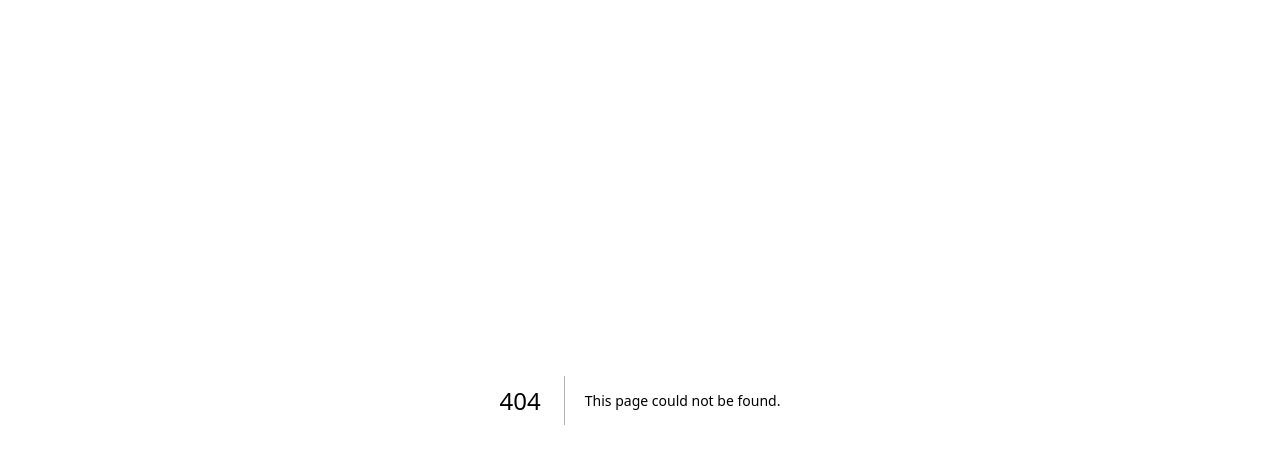
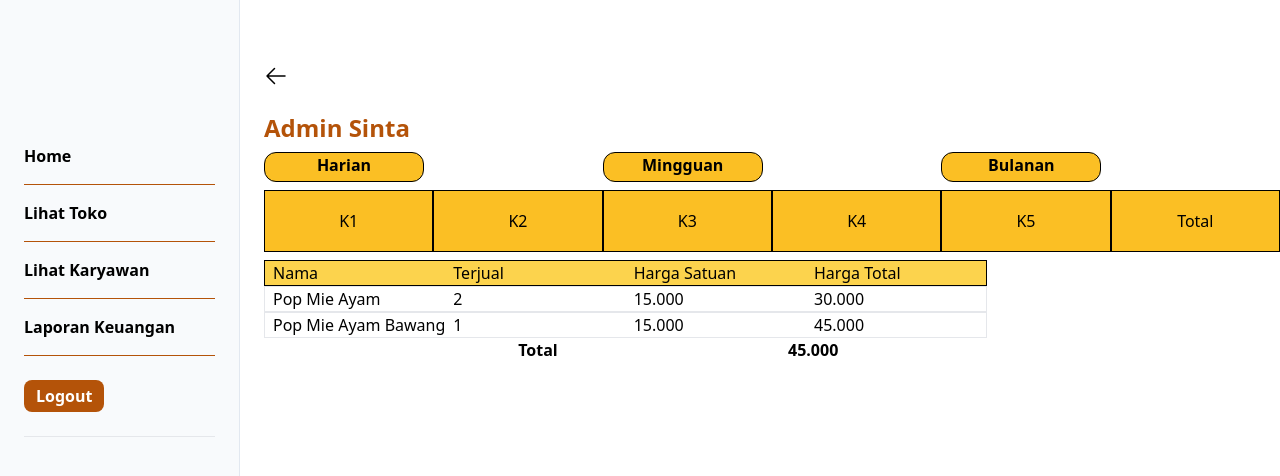
Before and after one commit to MonicaDavita/sinta-store-next, a Next.js app: page /laporan-keuangan in a window 1280 px wide. Before the commit this address had no page. Shown: the top 476 px of the page. Built offline with nearby package versions, Linux system fonts and the light colour scheme.

Commit message:
adding laporan keuangan & fixing modal

```diff
--- a/pages/components/modalIyaTidak.js
+++ b/pages/components/modalIyaTidak.js
@@ -15,9 +15,9 @@ function modalIyaTidak( { isVisible, onClose, namaKolam }){
                 <path stroke-linecap="round" stroke-linejoin="round" d="M6 18L18 6M6 6l12 12" />
                 </svg>
                 </button>
-                <div className="bg-white p-2 rounded text-black flex">
+                <div className="bg-white p-2 rounded text-black grid grid-rows-2 gap-0 justify-center place-items-center">
                     <h1 className="text-center">Hapus Toko?</h1>
-                    <div className="grid-cols-2 mt-12 flex justify-end">
+                    <div className="grid grid-cols-2 mt-6 mb-4 justify-center place-items-center">
                         <button type="button" className="bg-green-500 hover:bg-green-700 pt-1 pb-1 pr-3 pl-3 rounded-lg text-white text-0.5xl mr-3">Iya</button>
                         <button type="button" className="bg-red-500 hover:bg-red-700 pt-1 pb-1 pr-3 pl-3 rounded-lg text-white text-0.5xl ml-3">Tidak</button>
                      </div>
--- a/pages/components/modalLogout.js
+++ b/pages/components/modalLogout.js
@@ -15,9 +15,9 @@ function modalLogout( { isVisible, onClose, namaKolam }){
                 <path stroke-linecap="round" stroke-linejoin="round" d="M6 18L18 6M6 6l12 12" />
                 </svg>
                 </button>
-                <div className="bg-white p-2 rounded text-black grid grid-rows-2 justify-center ml-2 mr-2">
-                    <h1 className="text-center mt-10">Apakah Anda yakin ingin keluar?</h1>
-                    <div className="grid grid-cols-2 mt-10 justify-start mb-10">
+                <div className="bg-white p-2 rounded text-black grid grid-rows-2 gap-0 justify-center place-items-center ml-2 mr-2">
+                    <h1 className="text-center mt-4">Apakah Anda yakin ingin keluar?</h1>
+                    <div className="grid grid-cols-2 mt-6 mb-4 justify-center place-items-center mb-10">
                         <button type="button" className="bg-green-500 hover:bg-green-700 pt-1 pb-1 pr-3 pl-3 rounded-lg text-white text-0.5xl mr-3">Iya</button>
                         <button type="button" className="bg-red-500 hover:bg-red-700 pt-1 pb-1 pr-3 pl-3 rounded-lg text-white text-0.5xl ml-3">Tidak</button>
                      </div>
--- a/pages/index.js
+++ b/pages/index.js
@@ -3,6 +3,7 @@ import LoginPage from './Login'
 import HomeAdmin from './home'
 import LihatToko from './lihatToko'
 import LihatKaryawan from './karyawan'
+import LihatKeuangan from './laporan-keuangan'
 
 export default function Index() {
   return (
@@ -12,6 +13,7 @@ export default function Index() {
     <Link href="/home" element={<HomeAdmin />}></Link>
     <Link href="/toko" element={<LihatToko />}></Link>
     <Link href="/karyawan" element={<LihatKaryawan />}></Link>
+    <Link href="/laporan-keuangan" element={<LihatKeuangan />}></Link>
 
     </div>
   </div>
--- /dev/null
+++ b/pages/laporan-keuangan.js
@@ -0,0 +1,77 @@
+import React from "react";
+import { Fragment } from "react";
+import Link from "next/link";
+import Sidebar from "./components/sidebar";
+
+export default function laporanKeuangan(){
+    return(
+        <div className="min-h-full h-screen justify-right py-6 sm:ml-40 lg:ml-60 mt-10">
+            <div className="ml-6">
+            <Link href="/home">
+            <svg xmlns="http://www.w3.org/2000/svg" fill="none" viewBox="0 0 24 24" stroke-width="1.5" stroke="currentColor" class="w-6 h-6">
+            <path stroke-linecap="round" stroke-linejoin="round" d="M10.5 19.5L3 12m0 0l7.5-7.5M3 12h18" />
+            </svg>
+            </Link>
+            </div>
+            <h1 className="ml-6 mt-6 text-justify text-2xl font-extrabold text-amber-700">Admin Sinta</h1>
+            <div className="ml-6 grid grid-cols-3 justify-center">
+                <button className="box-border border md:w-40 sm:w-20 bg-amber-400 focus:bg-amber-700 border-black rounded-xl text-black focus:text-white text-bold flex justify-center items-center mt-2 mr-4">
+                    <h2 className="mb-1 font-bold">Harian</h2>
+                </button>
+                <button className="box-border border md:w-40 sm:w-20 bg-amber-400 focus:bg-amber-700 border-black rounded-xl text-black focus:text-white text-bold flex justify-center items-center mt-2 mr-4">
+                    <h2 className="mb-1 font-bold">Mingguan</h2>
+                </button>
+                <button className="box-border border md:w-40 sm:w-20 bg-amber-400 focus:bg-amber-700 border-black rounded-xl text-black focus:text-white text-bold flex justify-center items-center mt-2 mr-4">
+                    <h2 className="mb-1 font-bold">Bulanan</h2>
+                </button>
+            </div>
+            <div className="md:ml-6 grid grid-rows-3">
+                <div className="grid grid-cols-6 justify-start">
+                    <button className="mt-2 mb-2 box-border border border-black bg-amber-400 focus:bg-amber-600 text-black focus:text-white text-bold">
+                        <h3>K1</h3>
+                    </button>
+                    <button className="mt-2 mb-2 box-border border border-black bg-amber-400 focus:bg-amber-600 text-black focus:text-white text-bold">
+                        <h3>K2</h3>
+                    </button>
+                    <button className="mt-2 mb-2 box-border border border-black bg-amber-400 focus:bg-amber-600 text-black focus:text-white text-bold">
+                        <h3>K3</h3>
+                    </button>
+                    <button className="mt-2 mb-2 box-border border border-black bg-amber-400 focus:bg-amber-600 text-black focus:text-white text-bold">
+                        <h3>K4</h3>
+                    </button>
+                    <button className="mt-2 mb-2 box-border border border-black bg-amber-400 focus:bg-amber-600 text-black focus:text-white text-bold">
+                        <h3>K5</h3>
+                    </button>
+                    <button className="mt-2 mb-2 box-border border border-black bg-amber-400 focus:bg-amber-600 text-black focus:text-white text-bold">
+                        <h3>Total</h3>
+                    </button>
+                </div>
+                <div className="grid grid-rows-3 justify-start">
+                    <div className="grid grid-cols-4 border box-border border-black bg-amber-300 text-black justify-center items-center">
+                        <h2 className="ml-2">Nama</h2>
+                        <h2 className="ml-2">Terjual</h2>
+                        <h2 className="ml-2">Harga Satuan</h2>
+                        <h2 className="ml-2">Harga Total</h2>
+                    </div>
+                    <div className="grid grid-cols-4 border box-border text-black">
+                        <h2 className="ml-2">Pop Mie Ayam</h2>
+                        <h2 className="ml-2">2</h2>
+                        <h2 className="ml-2">15.000</h2>
+                        <h2 className="ml-2">30.000</h2>
+                    </div>
+                    <div className="grid grid-cols-4 border box-border text-black">
+                        <h2 className="ml-2">Pop Mie Ayam Bawang</h2>
+                        <h2 className="ml-2">1</h2>
+                        <h2 className="ml-2">15.000</h2>
+                        <h2 className="ml-2">45.000</h2>
+                    </div>
+                </div>
+                <div className="grid grid-cols-2 text-right font-bold justify-start text-bold">
+                    <h2 className="ml-10 md:text-center">Total</h2>
+                    <h2 className="mr-10 md:text-left md:pl-4">45.000</h2>
+                </div>
+            </div>
+            <Sidebar />
+        </div>
+    )
+}
```
